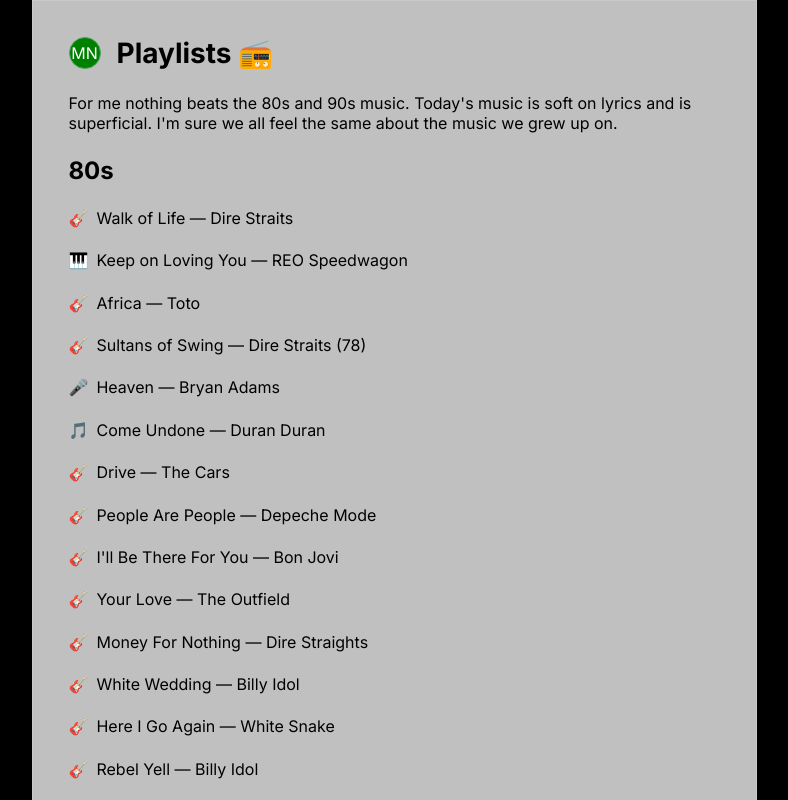
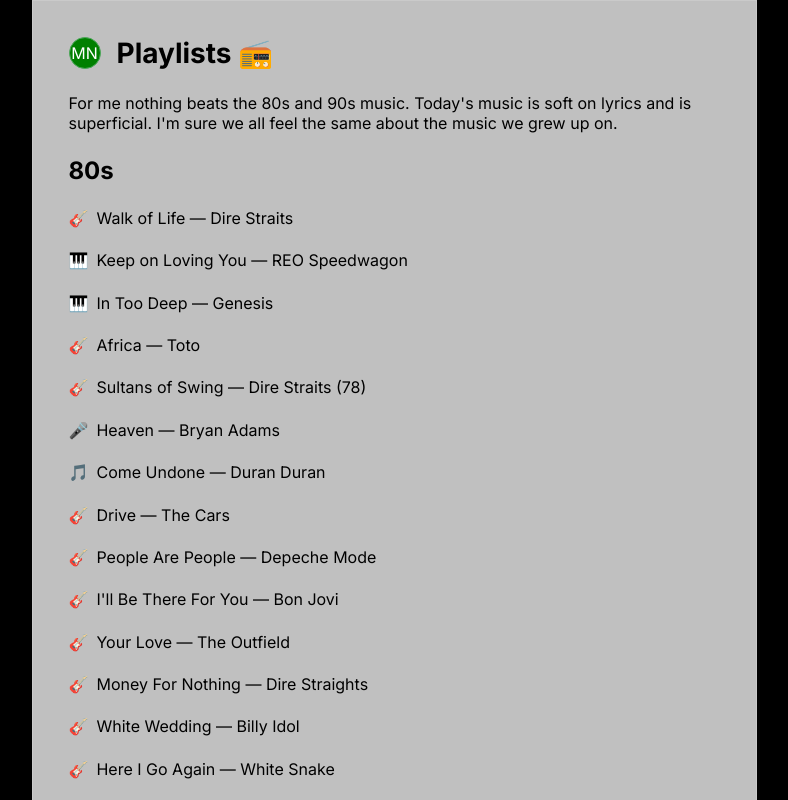
Before and after one commit to morganney/morgan.neys.info, a Next.js app: page /music in a window 1280 px wide. Shown: the top 800 px of the page, without its empty margins (246-1034 px from the left). Built offline with nearby package versions, Linux system fonts and the light colour scheme.

Commit message:
feat: genesis. (#18)
* ci: update deps.

```diff
--- a/app/(personal)/music/page.js
+++ b/app/(personal)/music/page.js
@@ -31,6 +31,12 @@
             <song-details id="wJzNZ1c5C9c">
               <span slot="icon">🎹</span>
               <span slot="title">Keep on Loving You &mdash; REO Speedwagon</span>
+            </song-details>
+          </li>
+          <li>
+            <song-details id="qQIO3pBFfXI">
+              <span slot="icon">🎹</span>
+              <span slot="title">In Too Deep &mdash; Genesis</span>
             </song-details>
           </li>
           <li>
```
